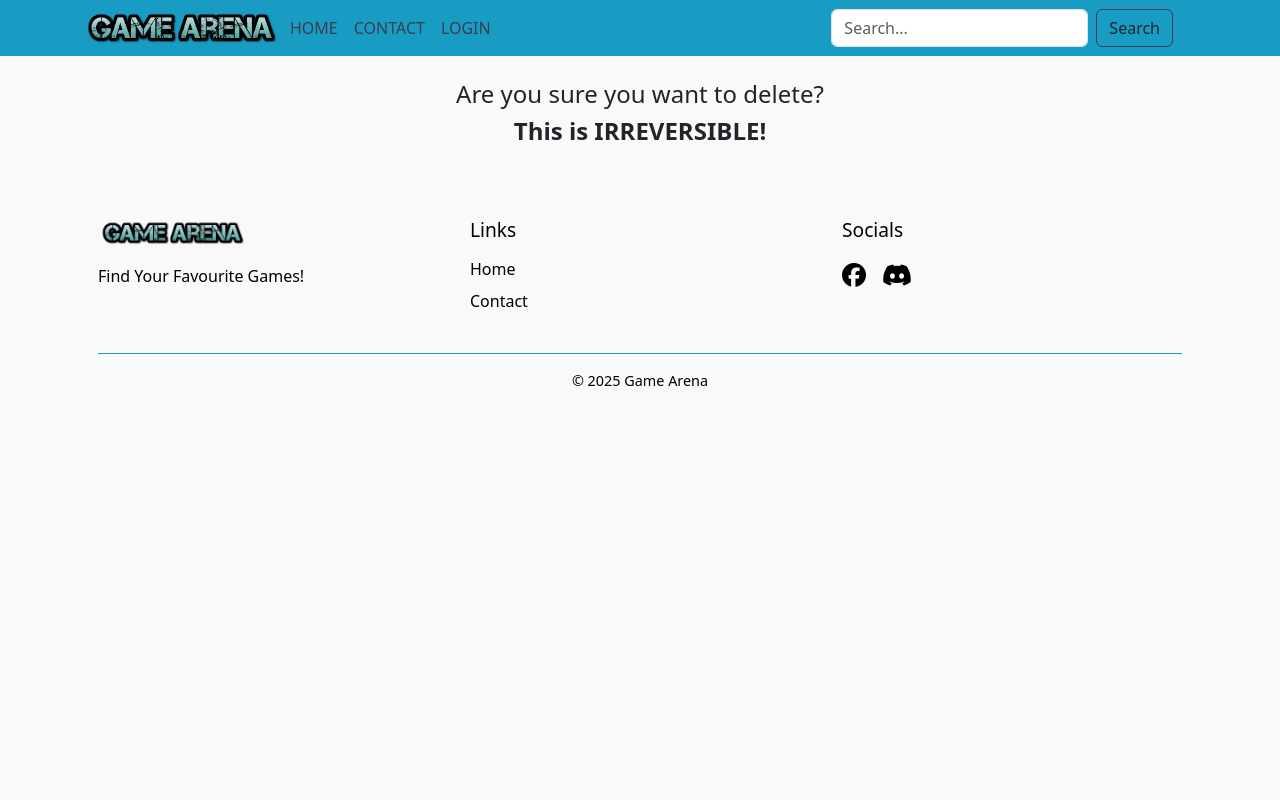
After one commit to RobertasKirkickas/Ecommerce-Website, a Django app: page /profile-confirm-delete/ in a window 1280 px wide. The commit adds this page. Run offline with Django 5.2, Linux system fonts and the light colour scheme; some libraries are stand-ins or nearby versions.

Commit message:
profile and profile deletion

```diff
--- /dev/null
+++ b/website/gamestore/templates/accounts/profile_confirm_delete.html
@@ -0,0 +1,16 @@
+{% extends 'layouts/main_layout.html' %}
+
+{% block content %}
+<div class="container d-flex flex-column">
+    <h1 class="text-center">Are you sure you want to delete? </h1>
+    <h1><p class="text-center"><strong> This is IRREVERSIBLE! </strong></p></h1>
+
+    {% if user.is_authenticated %}
+    <form class="text-center" action="{% url 'delete_profile' user.username %}" method="POST">
+        {% csrf_token %}
+        <button type="submit" class="btn btn-danger">DELETE PROFILE</button>
+    <a href="{% url 'profile' %}" class="btn btn-outline-dark btn-upd">Cancel</a>
+    </form>
+    </div>
+    {% endif %}
+{% endblock %}
--- a/website/gamestore/templates/crud/layout.html
+++ b/website/gamestore/templates/crud/layout.html
@@ -32,7 +32,8 @@
     <header class="nav-header">
       <nav class="navbar navbar-expand-lg mb-4">
         <div class="container">
-          <img src="{% static 'images/logo.png' %}" alt="logo" />
+          <a href="{% url 'home' %}">
+          <img src="{% static 'images/logo.png' %}" alt="logo" /></a>
           <button class="navbar-toggler" type="button" data-bs-toggle="collapse" data-bs-target="#navbar" aria-controls="navbar" aria-expanded="false" aria-label="Toggle navigation"><span class="navbar-toggler-icon"></span></button>
 
           <div class="collapse navbar-collapse" id="navbar">
--- a/website/gamestore/templates/layouts/main_layout.html
+++ b/website/gamestore/templates/layouts/main_layout.html
@@ -27,7 +27,8 @@
 
 
         <div class="container">
-          <img src="{% static 'images/logo.png' %}" alt="logo" />
+          <a href="{% url 'home' %}">
+            <img src="{% static 'images/logo.png' %}" alt="logo" /></a>
           <button class="navbar-toggler" type="button" data-bs-toggle="collapse" data-bs-target="#navbar" aria-controls="navbar" aria-expanded="false" aria-label="Toggle navigation">
             <span class="navbar-toggler-icon"></span>
           </button>
--- a/website/gamestore/urls.py
+++ b/website/gamestore/urls.py
@@ -4,6 +4,7 @@ from . import views
 urlpatterns = [
     path('', views.home, name='home'),
     path('contact/', views.contact_view, name='contact'),
+    path('profile/', views.profile, name="profile"),
     path('contact/success/', views.contact_success_view, name='contact-success'),
     path('checkout/', views.CheckoutView.as_view(), name='checkout'),
     path('order-summary/', views.OrderSummaryView.as_view(), name='order_summary'),
@@ -23,5 +24,7 @@ urlpatterns = [
     path('add-to-cart/<slug>/', views.add_to_cart, name='add_to_cart'),
     path('remove-from-cart/<slug>/', views.remove_from_cart, name='remove_from_cart'),
     path('remove-single-from-cart/<slug>/', views.remove_single_from_cart, name='remove_single_from_cart'),
+    path('delete-profile/<str:username>/', views.delete_profile, name='delete_profile'),
+    path('profile-confirm-delete/', views.profile_confirm_delete, name='profile_confirm_delete'),
 
 ]
--- a/website/gamestore/views.py
+++ b/website/gamestore/views.py
@@ -45,9 +45,29 @@ def home(request):
     all_games = Games.objects.all()
     return render(request, 'index.html', {'games': all_games})
 
-# def search(request, slug):
-#     all_games = Games.objects.all()
-#     return render(request, 'components/search.html', {'games': all_games})
+def profile(request):
+    return render(request, 'accounts/profile.html')
+
+def profile_confirm_delete(request):
+    return render(request, 'accounts/profile_confirm_delete.html')
+
+@login_required
+def delete_profile(request, username):
+    if request.method == "POST":
+        if request.user.username == username:  # Ensure user can only delete their own profile
+            try:
+                request.user.delete()
+                messages.success(request, "Your account has been deleted!")
+                return redirect('home')  # Redirect to homepage
+            except Exception as e:
+                messages.error(request, "An error occurred while deleting your account.")
+                return redirect('profile')  # Redirect back to profile page
+        else:
+            messages.error(request, "You can only delete your own profile.")
+            return redirect('profile')
+
+    return render(request, 'accounts/profile.html')
+
 
 class SearchView(ListView):
     model = Games
```
Also changed, not shown: website/gamestore/templates/accounts/profile.html (+23 -0 lines), website/gamestore/templates/index.html (+12 -3 lines).
